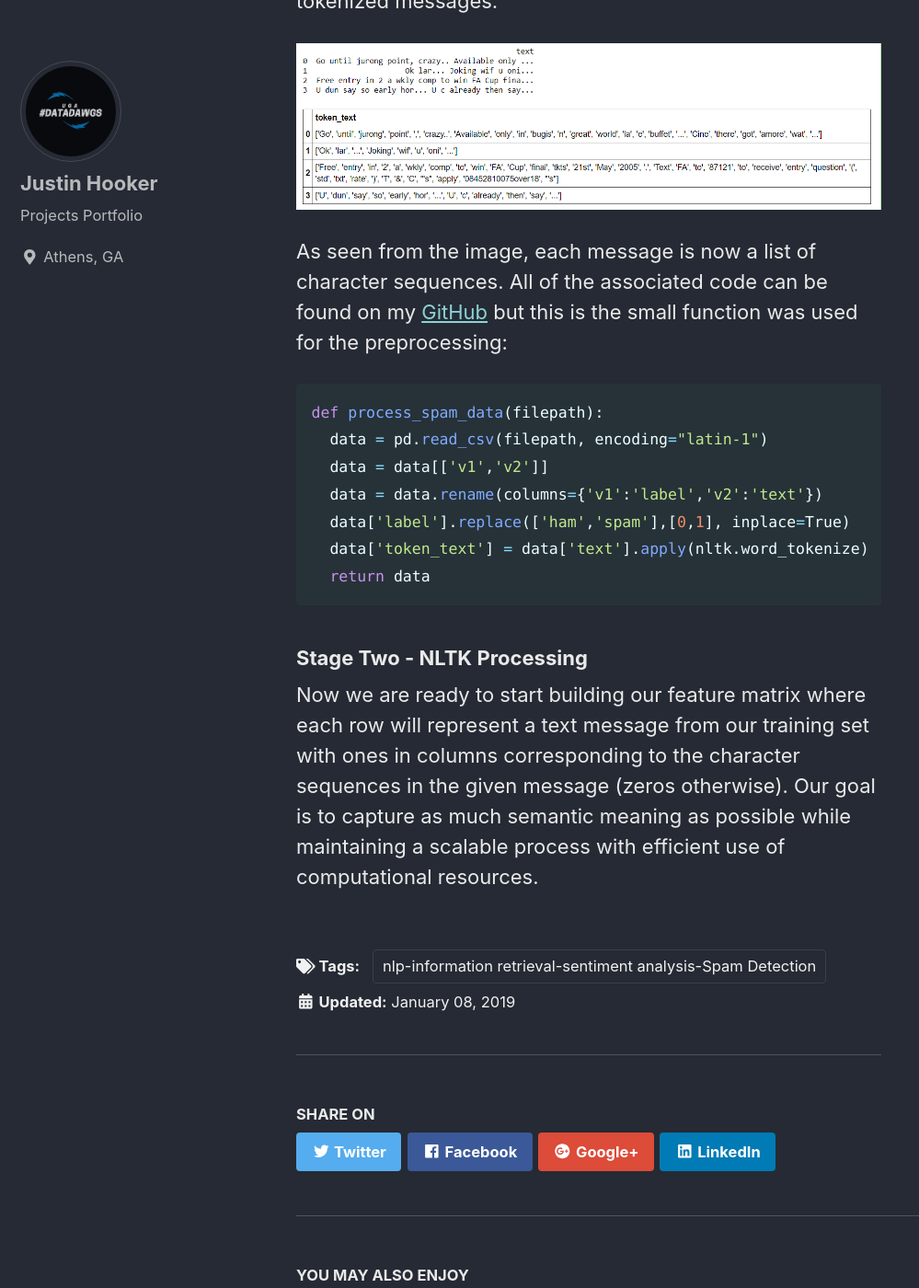
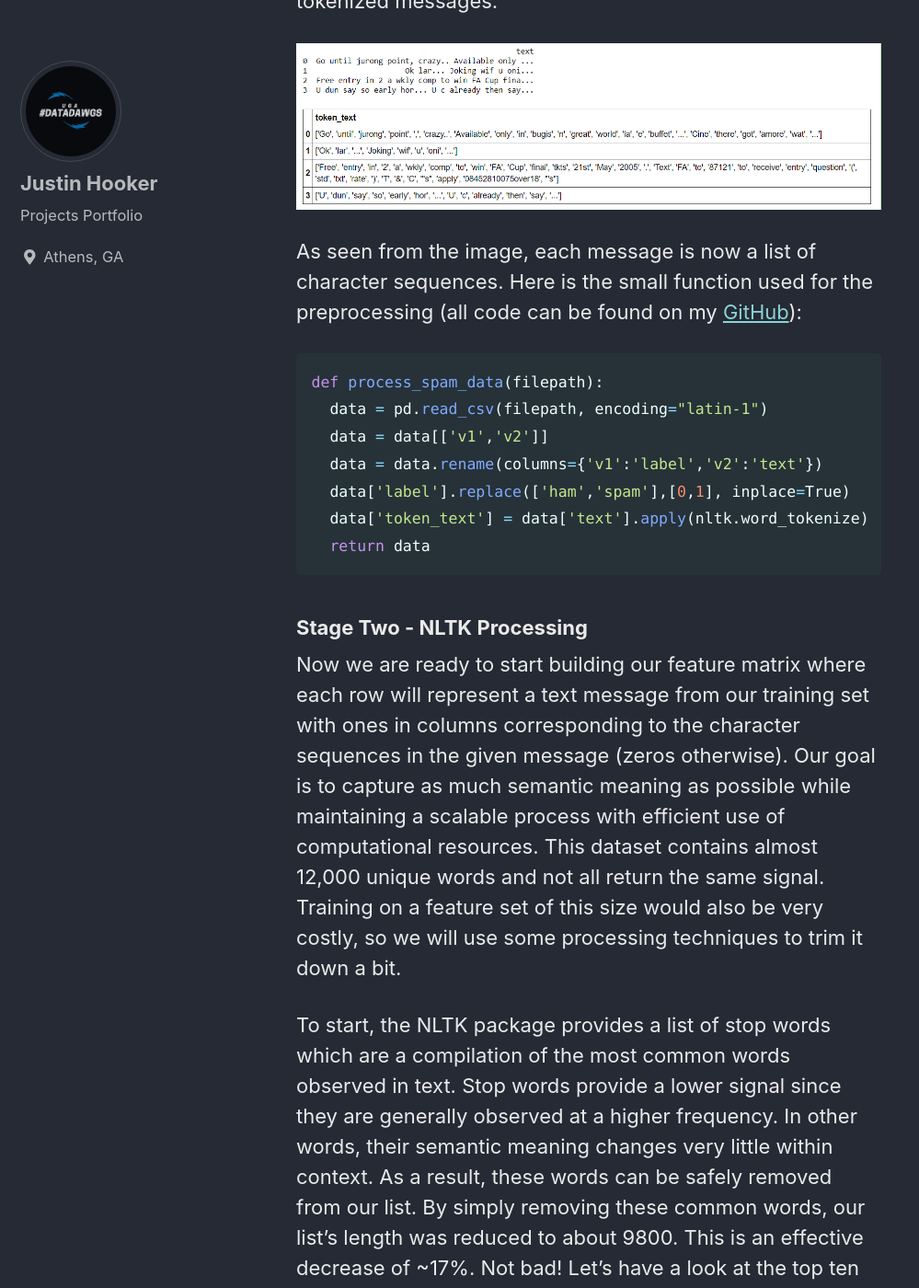
Before and after one commit to L0rdM0rd/L0rdM0rd.github.io, a Jekyll site: the page built from _posts/2019-01-08-spam.md, in a window 1280 px wide and 1400 px high, scrolled down 2457 px. Shown: the whole window at 92% size, without its empty margins (0-999 px from the left). Built offline with Jekyll 4.4.1, drawn with Linux system fonts in a browser that asks for light colours; cached includes are drawn as plain includes; nearby versions of some CDN libraries; some of the changed text lies outside the part shown.

Commit message:
stop-words img

````diff
--- a/_posts/2019-01-08-spam.md
+++ b/_posts/2019-01-08-spam.md
@@ -27,7 +27,8 @@
 
 ![png](/images/spam/token-text.png?raw=True)
 
-As seen from the image, each message is now a list of character sequences. All of the associated code can be found on my [GitHub](https://github.com/l0rdm0rd) but this is the small function was used for the preprocessing:
+As seen from the image, each message is now a list of character sequences. Here is the small function used for the preprocessing (all code can be found on my [GitHub](https://github.com/l0rdm0rd)):
+
 ```python
 def process_spam_data(filepath):
   data = pd.read_csv(filepath, encoding="latin-1")
@@ -40,4 +41,10 @@
 
 ### Stage Two - NLTK Processing
 
-Now we are ready to start building our feature matrix where each row will represent a text message from our training set with ones in columns corresponding to the character sequences in the given message (zeros otherwise). Our goal is to capture as much semantic meaning as possible while maintaining a scalable process with efficient use of computational resources.
+Now we are ready to start building our feature matrix where each row will represent a text message from our training set with ones in columns corresponding to the character sequences in the given message (zeros otherwise). Our goal is to capture as much semantic meaning as possible while maintaining a scalable process with efficient use of computational resources. This dataset contains almost 12,000 unique words and not all return the same signal. Training on a feature set of this size would also be very costly, so we will use some processing techniques to trim it down a bit.
+
+To start, the NLTK package provides a list of stop words which are a compilation of the most common words observed in text. Stop words provide a lower signal since they are generally observed at a higher frequency. In other words, their semantic meaning changes very little within context. As a result, these words can be safely removed from our list. By simply removing these common words, our list's length was reduced to about 9800. This is an effective decrease of ~17%. Not bad! Let's have a look at the top ten stop words removed from our vocabulary list:
+
+![png](/images/spam/stop-words.png?raw=True)
+
+It's not too surprising to see some pronouns, prepositions, and conjunctions at the top of the list as these parts of speech provide the lowest value in terms of signal. I also added punctuation to the stop-words list (effectively removing punctuation from the dataset).
````
